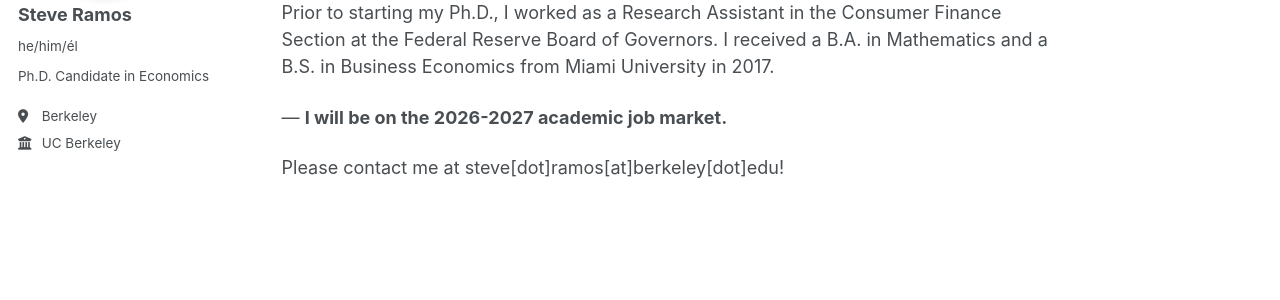
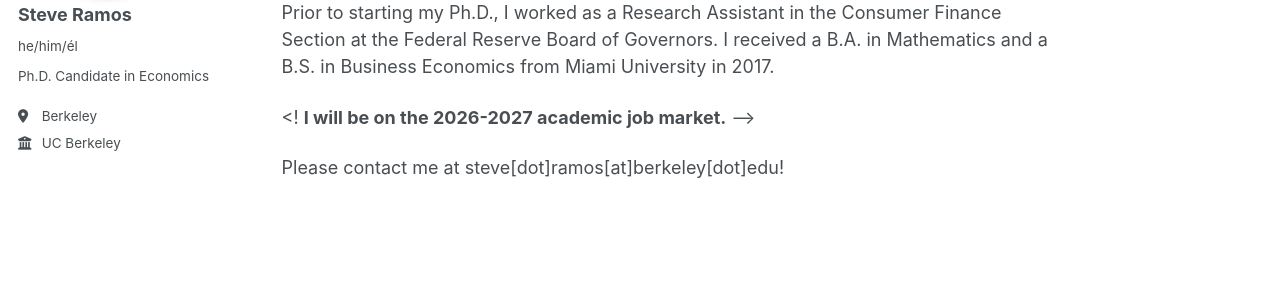
Before and after one commit to ramos-steve/ramos-steve.github.io, a Jekyll site: the page built from _pages/about.md, in a window 1280 px wide. Shown: the part 282-582 px from the top of the page. Built offline with Jekyll 4.4.1, drawn with Linux system fonts in a browser that asks for light colours; a script bundle is joined from its source files by our own code; library files that are not in the unit come from our copies.

Commit message:
Update about.md

```diff
--- a/_pages/about.md
+++ b/_pages/about.md
@@ -12,6 +12,6 @@ Welcome to my website! I am Steve Ramos, a Ph.D. candidate in the Department of
 
 Prior to starting my Ph.D., I worked as a Research Assistant in the Consumer Finance Section at the Federal Reserve Board of Governors. I received a B.A. in Mathematics and a B.S. in Business Economics from Miami University in 2017.
 
---- **I will be on the 2026-2027 academic job market.**
+<! **I will be on the 2026-2027 academic job market.** -->
 
 Please contact me at steve[dot]ramos[at]berkeley[dot]edu!
```
